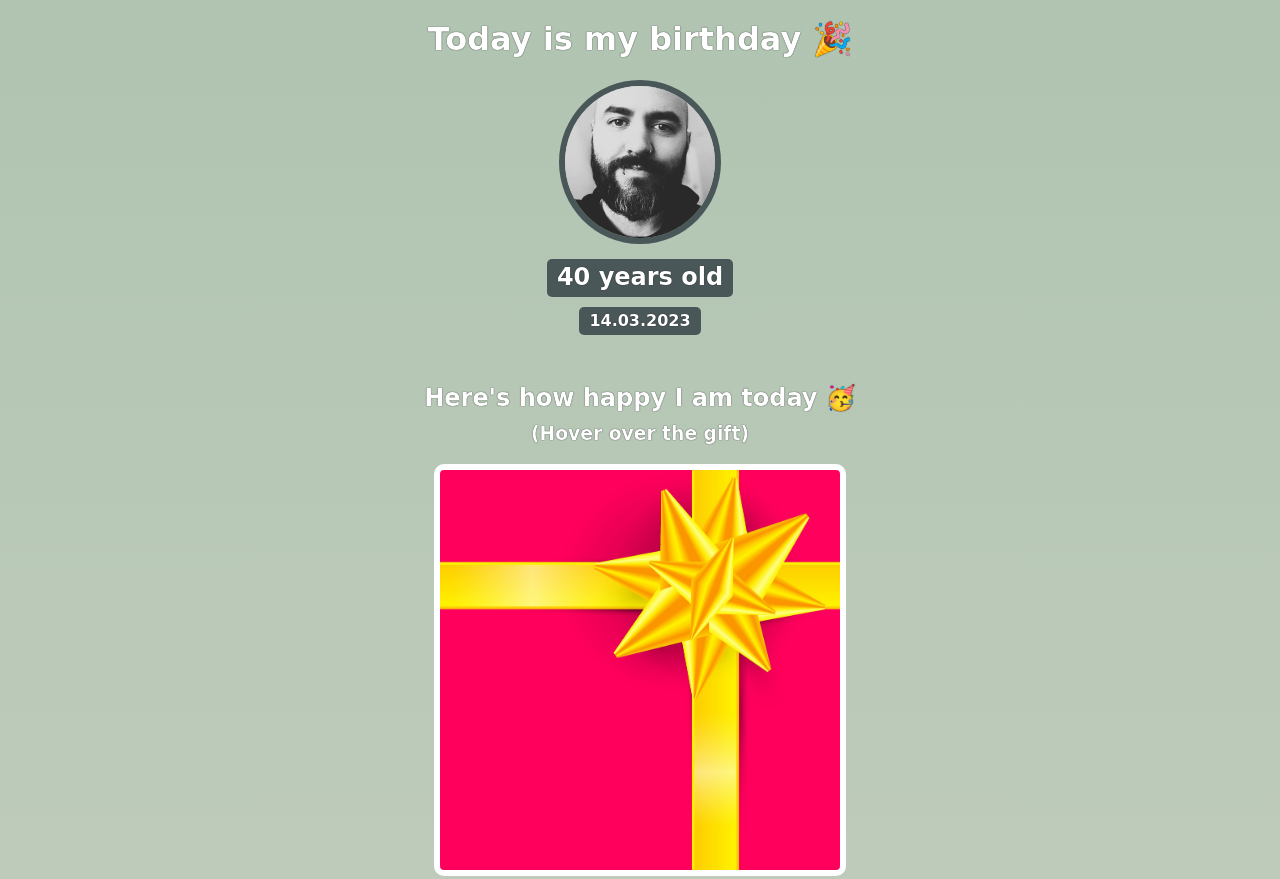
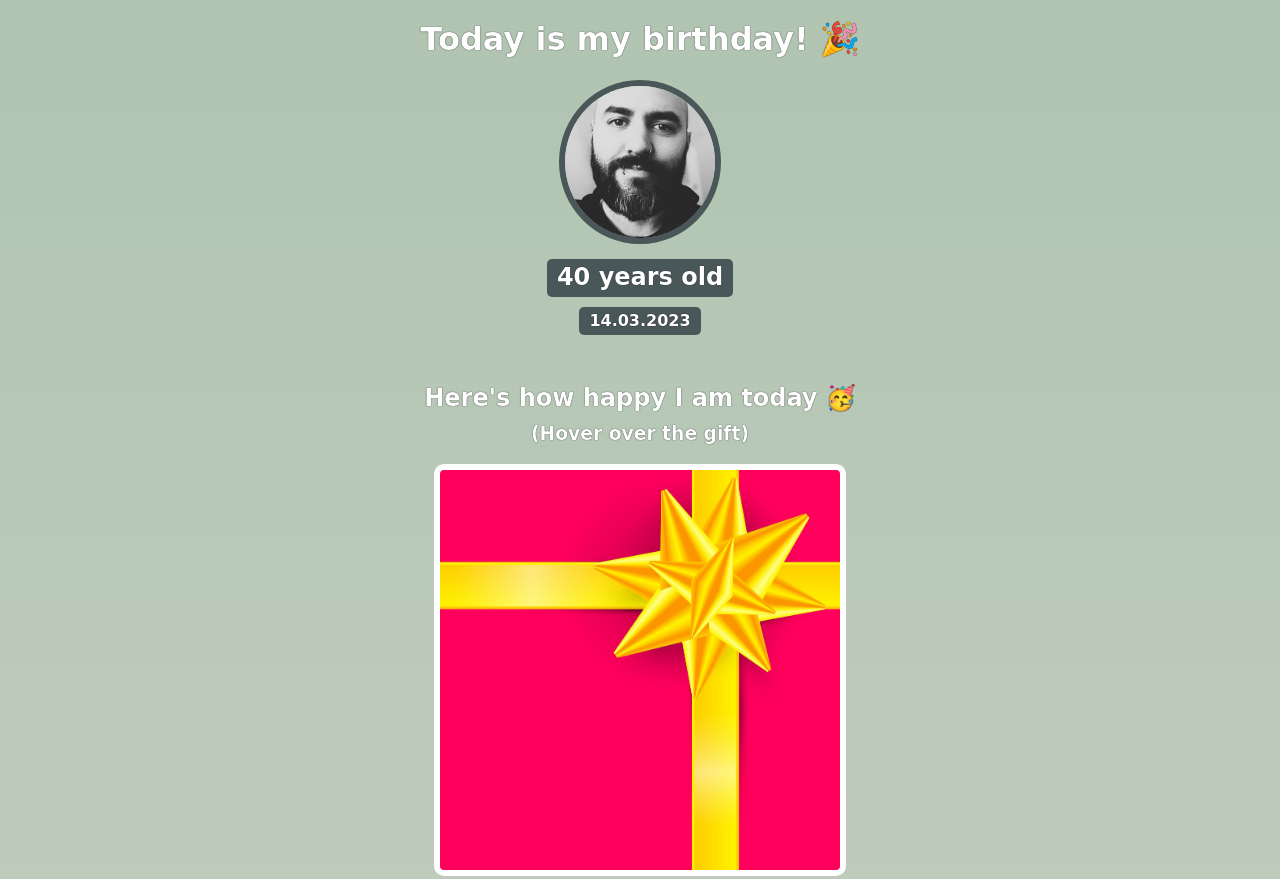
Before and after one commit to LeeClarkeCAT/birthday-gift-site, a website built with Vite: page index.html in a window 1280 px wide. Shown: the top 879 px of the page. Built offline with nearby package versions, Linux system fonts and the light colour scheme; a web font is replaced by a local one.

Commit message:
added punctuation to index.html

```diff
--- a/index.html
+++ b/index.html
@@ -7,7 +7,7 @@
     </head>
     <body>
         <div id="header">
-            <h1>Today is my birthday 🎉</h1>
+            <h1>Today is my birthday! 🎉</h1>
             <img id="bff-img" src="images/me.jpg">
             <h2 id="bday-age">40 years old</h2>
             <h4 id="bday-date">14.03.2023</h4>
```
